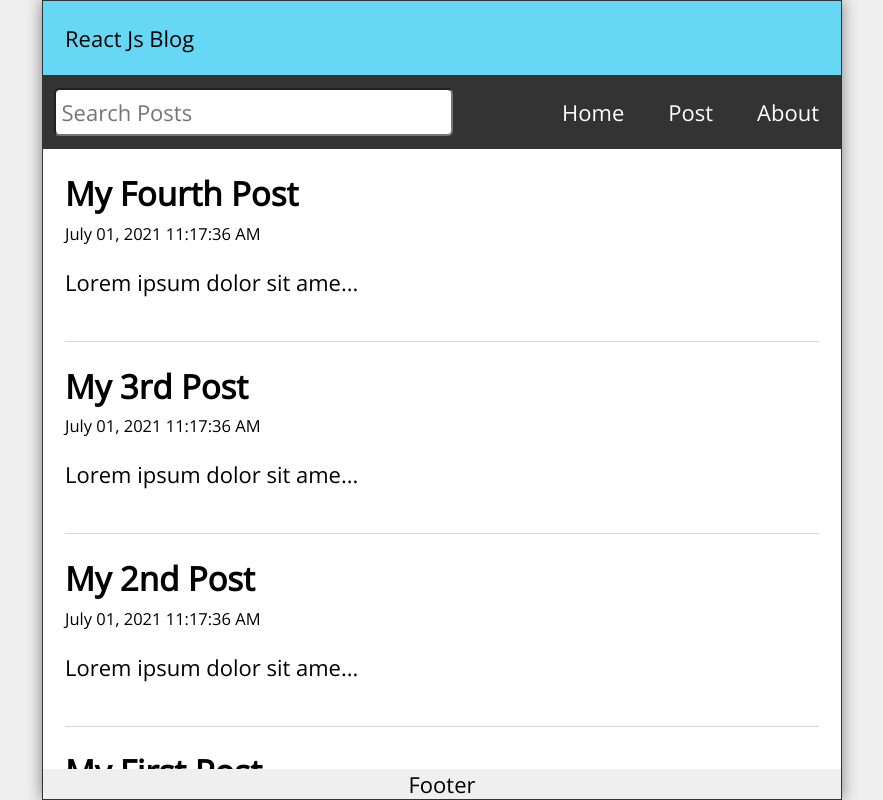
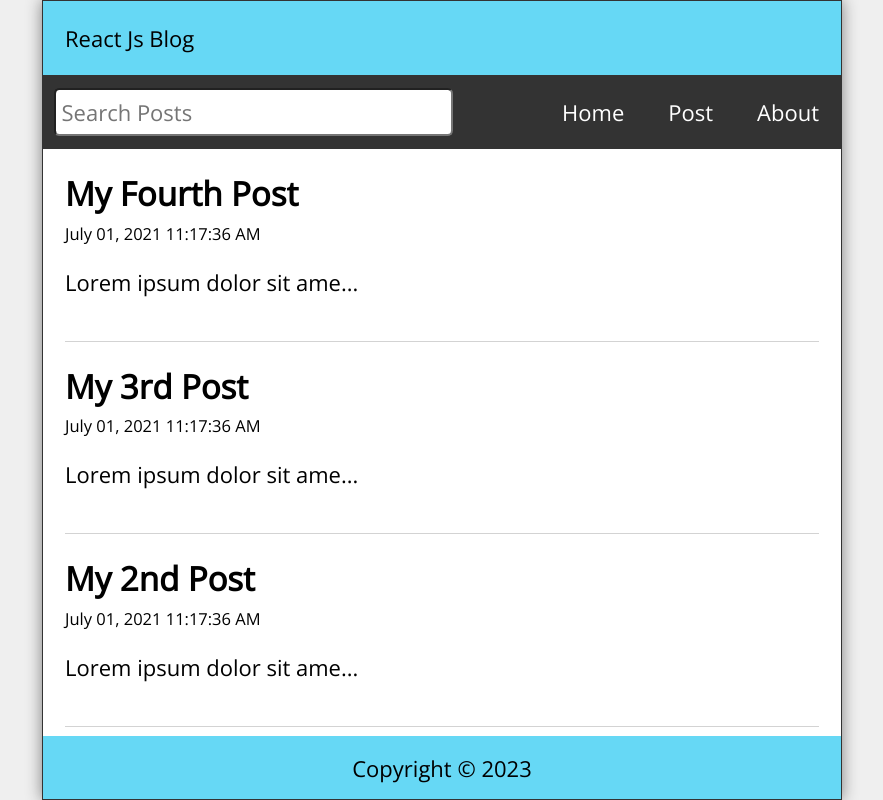
Before and after one commit to subhamengine/Blogs, a React (Create React App) app: page / in a window 1280 px wide. Shown: the whole page, without its empty margins (198-1081 px from the left). Built offline with nearby package versions, Linux system fonts and the light colour scheme.

Commit message:
about_footer_missing_page_done

```diff
--- a/src/About.js
+++ b/src/About.js
@@ -1,9 +1,14 @@
-import React from 'react'
+import React from "react";
 
 const About = () => {
-    return (
-        <div>About us page</div>
-    )
-}
+  return (
+    <main className="About">
+      <h2>About</h2>
+      <p style={{ marginTop: "1rem" }}>
+        This blog app is a project in the Learn React tutorial series.
+      </p>
+    </main>
+  );
+};
 
-export default About
+export default About;
--- a/src/Footer.js
+++ b/src/Footer.js
@@ -1,9 +1,12 @@
-import React from 'react'
+import React from "react";
 
 const Footer = () => {
-    return (
-        <div>Footer</div>
-    )
-}
+  const today = new Date();
+  return (
+    <footer className="Footer">
+      <p>Copyright &copy; {today.getFullYear()}</p>
+    </footer>
+  );
+};
 
-export default Footer
+export default Footer;
--- a/src/Missing.js
+++ b/src/Missing.js
@@ -1,9 +1,15 @@
-import React from 'react'
+import React from "react";
+import { Link } from "react-router-dom";
+const Missing = () => {
+  return (
+    <main className="Missing">
+      <h2>Page Not Found</h2>
+      <p>Well, that's disappointing</p>
+      <p>
+        <Link to="/">Visit Our Homepage</Link>
+      </p>
+    </main>
+  );
+};
 
-const Missing = () => {
-    return (
-        <div>Missing</div>
-    )
-}
-
-export default Missing
+export default Missing;
```
